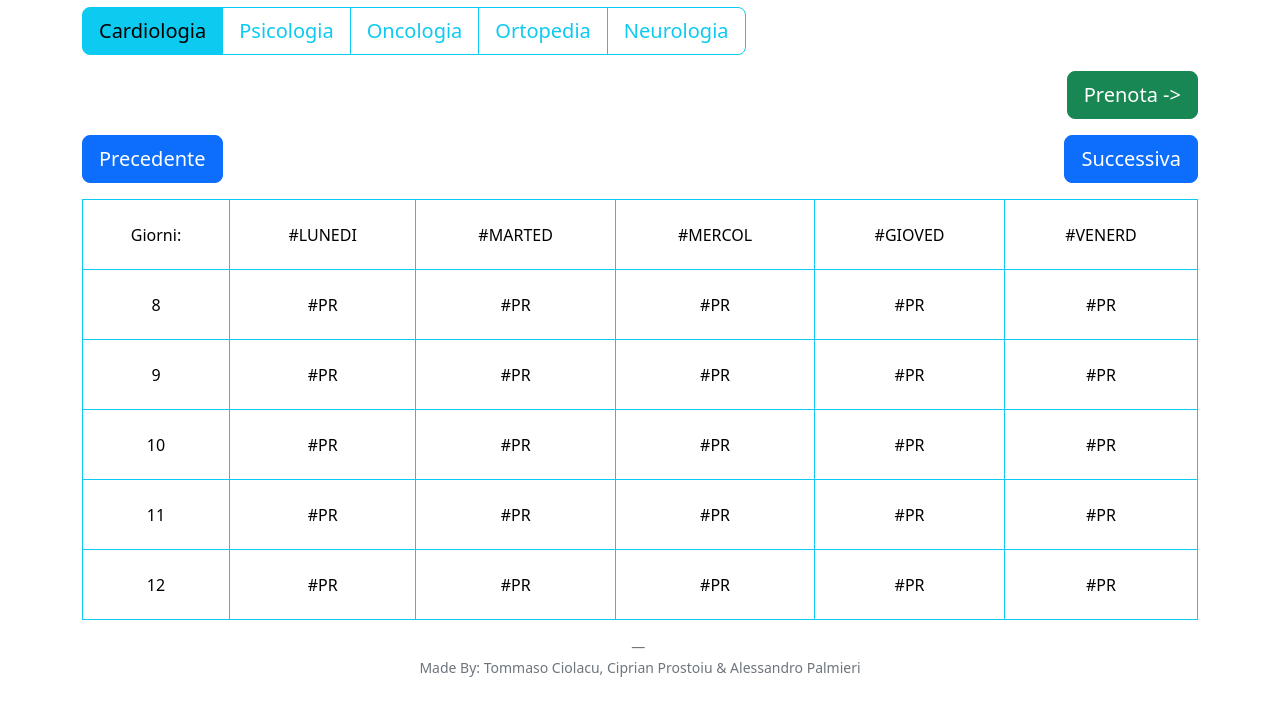
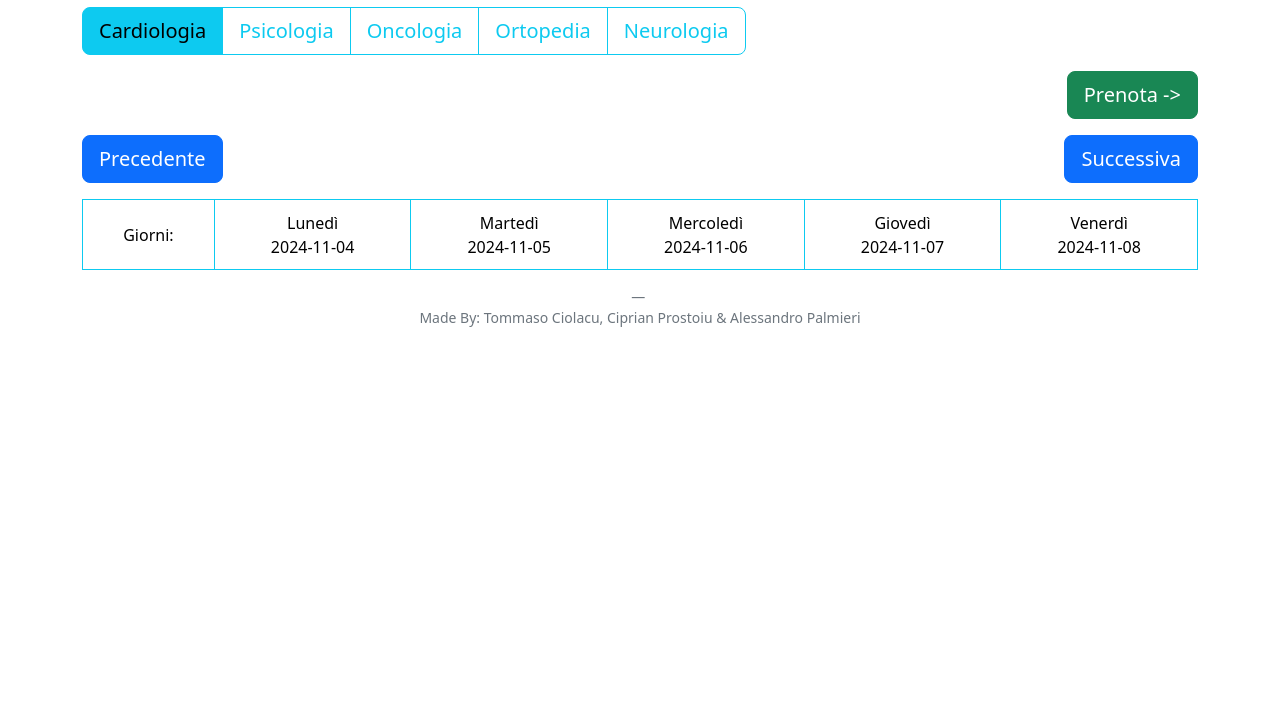
Before and after one commit to alepalma06/5B_CiolacuProstoiuPalmieri_VisiteSpecialistiche, a website with bundled scripts: page index.html in a window 1280 px wide. Shown: the part 89-800 px from the top of the page. Built offline with nearby package versions, Linux system fonts and the light colour scheme; files whose address does not match are found by name.

Commit message:
aggiunta gestione dinamica delle date e precedente e successiva funzionanti

```diff
--- a/componenti/form.js
+++ b/componenti/form.js
@@ -6,6 +6,9 @@ const createForm = (parentElement) => {
         setLabels: (labels) => { dato = labels; },
         onsubmit: (callbackInput) => { callback = callbackInput; },
         setType: (tip)=>{tipo=tip;console.log(tipo)},
+        exportDiz: () => {
+
+        },
         render: () => {
             //creazione input
             parentElement.innerHTML =
@@ -23,6 +26,7 @@ const createForm = (parentElement) => {
                 if (data === "" || ora === "" || nome === "") {
                     outputform.innerHTML = "KO";
                 } else {
+                    // AGGIUNTA DELLA DATA NEL DIZIONARIO
                     const datasenzatrattini = data.split("-").join("");
                     let chiave = tipo+"-"+datasenzatrattini+"-"+ora;
                     dato[chiave] = nome;
--- a/componenti/table.js
+++ b/componenti/table.js
@@ -1,38 +1,79 @@
 const tabella = document.getElementById("tabella");
-const tableComponent = (conf) => {
+const precendente = document.getElementById("precedente");
+const successiva = document.getElementById("successiva");
+let starDay = 0;
+
+const tableComponent = () => {
     let templateGiorni = `
-     <tr class="tbl1">
-                <td>Giorni:</td>
-                <td>#LUNEDI</td>
-                <td>#MARTED</td>
-                <td>#MERCOL</td>
-                <td>#GIOVED</td>
-                <td>#VENERD</td>
-            </tr>
-    `
-    let templateRow;
+        <tr class="tbl1">
+            <td>Giorni:</td>
+            <td>#D</td>
+            <td>#D</td>
+            <td>#D</td>
+            <td>#D</td>
+            <td>#D</td>
+        </tr>
+    `;
     let parentElement;
-    let dizPrenotazioni = {};
-    return{
+
+    return {
         setParentElement: (pr) => {
-            // FUNZIONA CHE DETERMINA DOVE POSIZIONARE LA RENDER
             parentElement = pr;
-        }
-        ,render: () => {
-            // FUNZIONE CHE INIETTA DENTRO IL CONTAINER IL CSS
-            let html = "";
+        },
+        render: (PrecedenteSuccessiva) => {
+            const exportData = (date) => {
+                // FUNZIONE CHE FORMATTA LA DATA
+                let d = date.getDate().toString().padStart(2, '0'); // SE LEN MINORE DI 2 AGGIUNGE "0"
+                let m = (date.getMonth() + 1).toString().padStart(2, '0');
+                let y = date.getFullYear();
+                return y + "-" + m + "-" + d;
+            };
+
+            const lisSett = ["Lunedì", "Martedì", "Mercoledì", "Giovedì", "Venerdì"];
+            let html = templateGiorni;
+            let date = new Date();
+            let giornoCorrente = date.getDay() - PrecedenteSuccessiva; // serve per i bottoni precendente e succssivo
+
+            // SE E' DOMENICA [0] OPPURE SABATO [6] passa al lunedì dopo
+            if (giornoCorrente === 6) {
+                date.setDate(date.getDate() + 2);
+            } else if (giornoCorrente === 0) {
+                date.setDate(date.getDate() + 1);
+            } else {
+                date.setDate(date.getDate() - (giornoCorrente - 1)); //PER TORNARE SEMPRE A LUNEDì
+            }
 
 
+            lisSett.forEach((day, index) => {
+                //CAMBIO HTML
+                let giornoTab = day + "<br>" + exportData(date);
+                html = html.replace("#D", giornoTab);
+
+                date.setDate(date.getDate() + 1);  //GIORNO DOPO
+
+                //AGGIUNGI CHIAVE
+            });
+
+            parentElement.innerHTML = html;
         }
     }
-}
-
+};
 
 
 
 fetch("conf.json").then(r => r.json()).then(conf => {
-    console.log("CONF : ", conf);
-    const fetchComp = generateFetchComponent();
-    fetchComp.caricaDati(conf);
+    console.log("CONF:", conf);
+    const table1 = tableComponent();
+    table1.setParentElement(tabella);
+    table1.render(starDay);
+    console.log("Renderizzatoe");
+    precendente.onclick = () => {
+        starDay -= 7;
+        table1.render(starDay);
+    }
 
- });
+    successiva.onclick = () => {
+        starDay += 7;
+        table1.render(starDay);
+    }
+});
--- a/index.html
+++ b/index.html
@@ -38,7 +38,7 @@
         </div>
     </div>
 
-    <div class="container mt-3 d-flex justify-content-between">
+    <div id="divBtn" class="container mt-3 d-flex justify-content-between">
         <button id="precedente" type="button" class="btn btn-primary btn-lg">Precedente</button>
         <button id="successiva" type="button" class="btn btn-primary btn-lg">Successiva</button>
     </div>
@@ -101,7 +101,7 @@
     <script src="node_modules/bootstrap/dist/js/bootstrap.bundle.min.js"></script>
     <script src="componenti/fetch_component.js"></script>
     <script src="componenti/navbar.js"></script>
+    <script src="componenti/form.js"></script>
     <script type= "module" src="componenti/table.js"></script>
-    <script src="componenti/form.js"></script>
 </body>
 </html>
```
